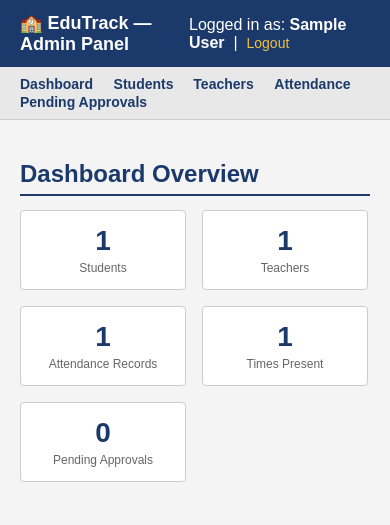
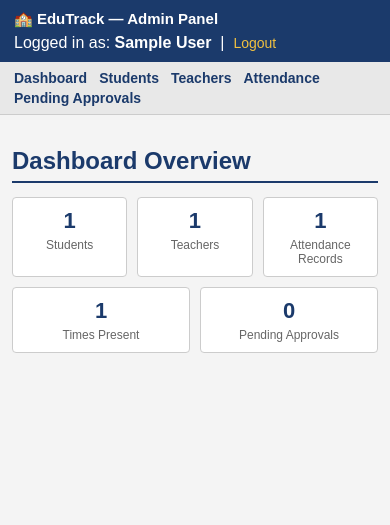
Before and after one commit to Jack-O-trades/Attendance-HRMS, a Django app: page /manage/ in a window 390 px wide. Shown: the top 525 px of the page. Run offline with Django 5.2, Linux system fonts and the light colour scheme; a user stored in the database is signed in; tables that the repository leaves empty hold one stand-in row (values such as "Sample post").

Commit message:
Add .gitignore and mobile responsiveness to all templates

```diff
--- a/attendance/core/templates/core/admin.html
+++ b/attendance/core/templates/core/admin.html
@@ -5,24 +5,26 @@
     <meta name="viewport" content="width=device-width, initial-scale=1.0">
     <title>Admin Dashboard — EduTrack</title>
     <style>
+        * { box-sizing: border-box; }
         body { font-family: Arial, sans-serif; margin: 0; background: #f4f4f4; }
-        .topbar { background: #1b3a6b; color: white; padding: 12px 20px; display: flex; justify-content: space-between; align-items: center; }
+        .topbar { background: #1b3a6b; color: white; padding: 12px 20px; display: flex; justify-content: space-between; align-items: center; flex-wrap: wrap; gap: 6px; }
         .topbar h1 { font-size: 18px; margin: 0; }
         .topbar a { color: #f0c040; font-size: 14px; text-decoration: none; }
         .topbar a:hover { text-decoration: underline; }
-        .navbar { background: #e8e8e8; padding: 8px 20px; border-bottom: 1px solid #ccc; }
-        .navbar a { margin-right: 16px; text-decoration: none; color: #1b3a6b; font-size: 14px; font-weight: bold; }
+        .navbar { background: #e8e8e8; padding: 8px 20px; border-bottom: 1px solid #ccc; display: flex; flex-wrap: wrap; gap: 4px; }
+        .navbar a { margin-right: 8px; text-decoration: none; color: #1b3a6b; font-size: 14px; font-weight: bold; white-space: nowrap; }
         .navbar a:hover { text-decoration: underline; }
-        .content { padding: 20px; max-width: 1100px; margin: 0 auto; }
+        .content { padding: 16px; max-width: 1100px; margin: 0 auto; }
         h2 { color: #1b3a6b; border-bottom: 2px solid #1b3a6b; padding-bottom: 6px; margin-bottom: 14px; }
         h3 { color: #333; margin-bottom: 10px; }
         .stats { display: flex; gap: 16px; margin-bottom: 24px; flex-wrap: wrap; }
-        .stat-box { background: white; border: 1px solid #ccc; border-radius: 4px; padding: 14px 22px; text-align: center; min-width: 120px; }
+        .stat-box { background: white; border: 1px solid #ccc; border-radius: 4px; padding: 14px 22px; text-align: center; min-width: 100px; flex: 1; }
         .stat-box .num { font-size: 28px; font-weight: bold; color: #1b3a6b; }
         .stat-box .lbl { font-size: 12px; color: #666; margin-top: 4px; }
+        .table-wrap { overflow-x: auto; -webkit-overflow-scrolling: touch; }
         table { width: 100%; border-collapse: collapse; background: white; margin-bottom: 16px; }
         th { background: #1b3a6b; color: white; padding: 9px 12px; text-align: left; font-size: 13px; }
-        td { padding: 9px 12px; border-bottom: 1px solid #eee; font-size: 14px; vertical-align: middle; }
+        td { padding: 9px 12px; border-bottom: 1px solid #eee; font-size: 14px; vertical-align: middle; white-space: nowrap; }
         tr:hover td { background: #f9f9f9; }
         .badge-present { background: #d4edda; color: #155724; padding: 2px 8px; border-radius: 3px; font-size: 12px; }
         .badge-absent { background: #f8d7da; color: #721c24; padding: 2px 8px; border-radius: 3px; font-size: 12px; }
@@ -31,8 +33,8 @@
         .badge-denied { background: #f8d7da; color: #721c24; padding: 2px 8px; border-radius: 3px; font-size: 12px; }
         .msg-success { background: #d4edda; color: #155724; border: 1px solid #c3e6cb; padding: 8px 12px; border-radius: 4px; margin-bottom: 14px; font-size: 14px; }
         .msg-error { background: #f8d7da; color: #721c24; border: 1px solid #f5c6cb; padding: 8px 12px; border-radius: 4px; margin-bottom: 14px; font-size: 14px; }
-        .search-form { display: flex; gap: 8px; margin-bottom: 14px; }
-        .search-form input, .search-form select { padding: 7px 10px; border: 1px solid #ccc; border-radius: 4px; font-size: 14px; }
+        .search-form { display: flex; gap: 8px; margin-bottom: 14px; flex-wrap: wrap; }
+        .search-form input, .search-form select { padding: 7px 10px; border: 1px solid #ccc; border-radius: 4px; font-size: 14px; flex: 1; min-width: 120px; }
         .btn { padding: 5px 12px; background: #1b3a6b; color: white; border: none; border-radius: 4px; cursor: pointer; font-size: 13px; text-decoration: none; display: inline-block; }
         .btn:hover { background: #1e56a0; }
         .btn-outline { background: white; color: #1b3a6b; border: 1px solid #1b3a6b; }
@@ -50,6 +52,17 @@
         .section { display: none; }
         .section.active { display: block; }
         .badge-pending-badge { background: #fff3cd; color: #856404; border: 1px solid #ffc107; padding: 2px 9px; border-radius: 10px; font-size: 12px; font-weight: bold; margin-left: 6px; }
+        @media (max-width: 700px) {
+            .topbar { padding: 10px 14px; }
+            .topbar h1 { font-size: 15px; }
+            .navbar { padding: 8px 14px; }
+            .content { padding: 12px; }
+            .stats { gap: 10px; }
+            .stat-box { padding: 10px 14px; }
+            .stat-box .num { font-size: 22px; }
+            td { white-space: normal; }
+            .form-row .fg { min-width: 100%; }
+        }
     </style>
 </head>
 <body>
```
Also changed, not shown: attendance/core/templates/core/login.html (+6 -2 lines), attendance/core/templates/core/register.html (+6 -2 lines), attendance/core/templates/core/student.html (+24 -7 lines), attendance/core/templates/core/teacher.html (+24 -10 lines), attendance/core/templates/core/verify_result.html (+6 -2 lines).
